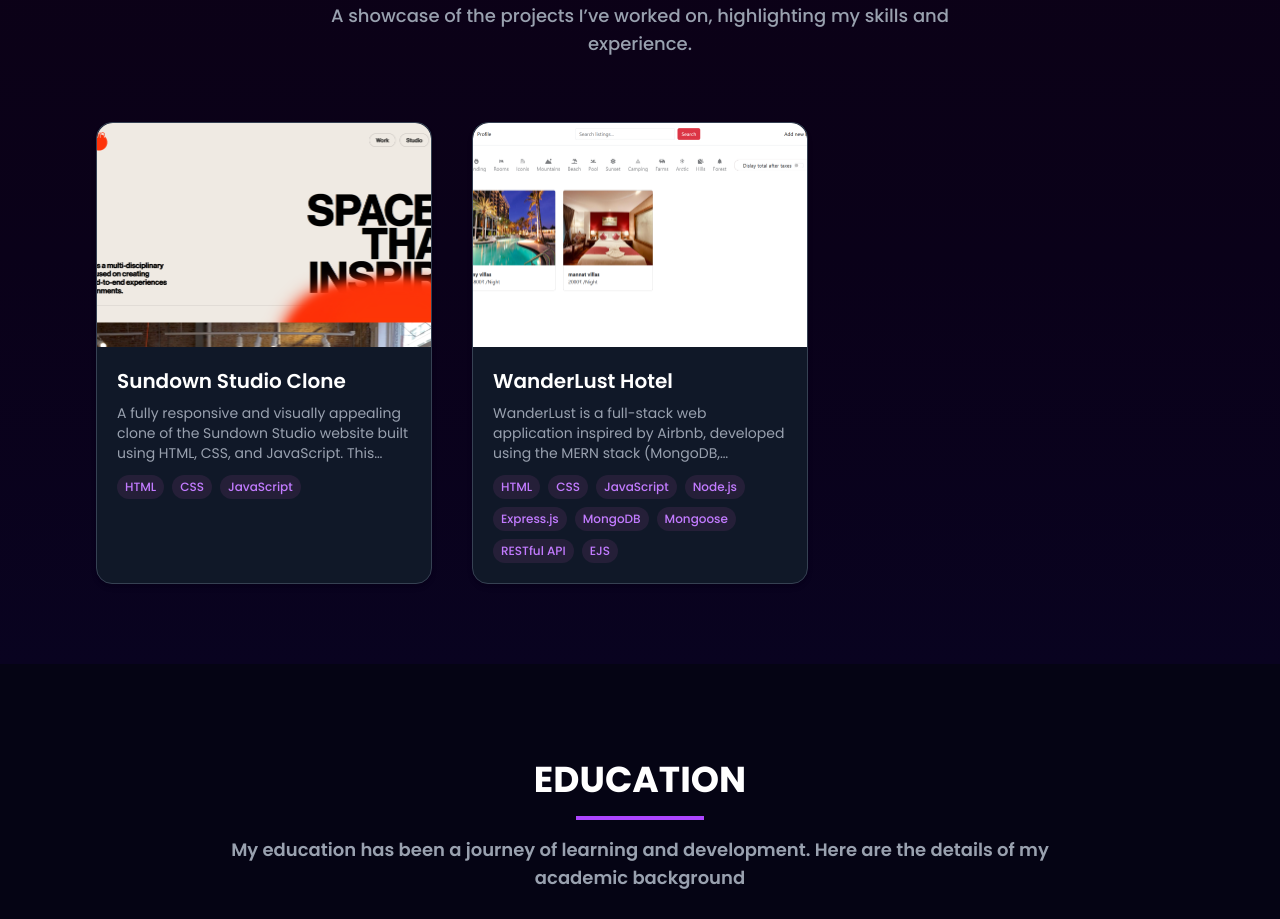
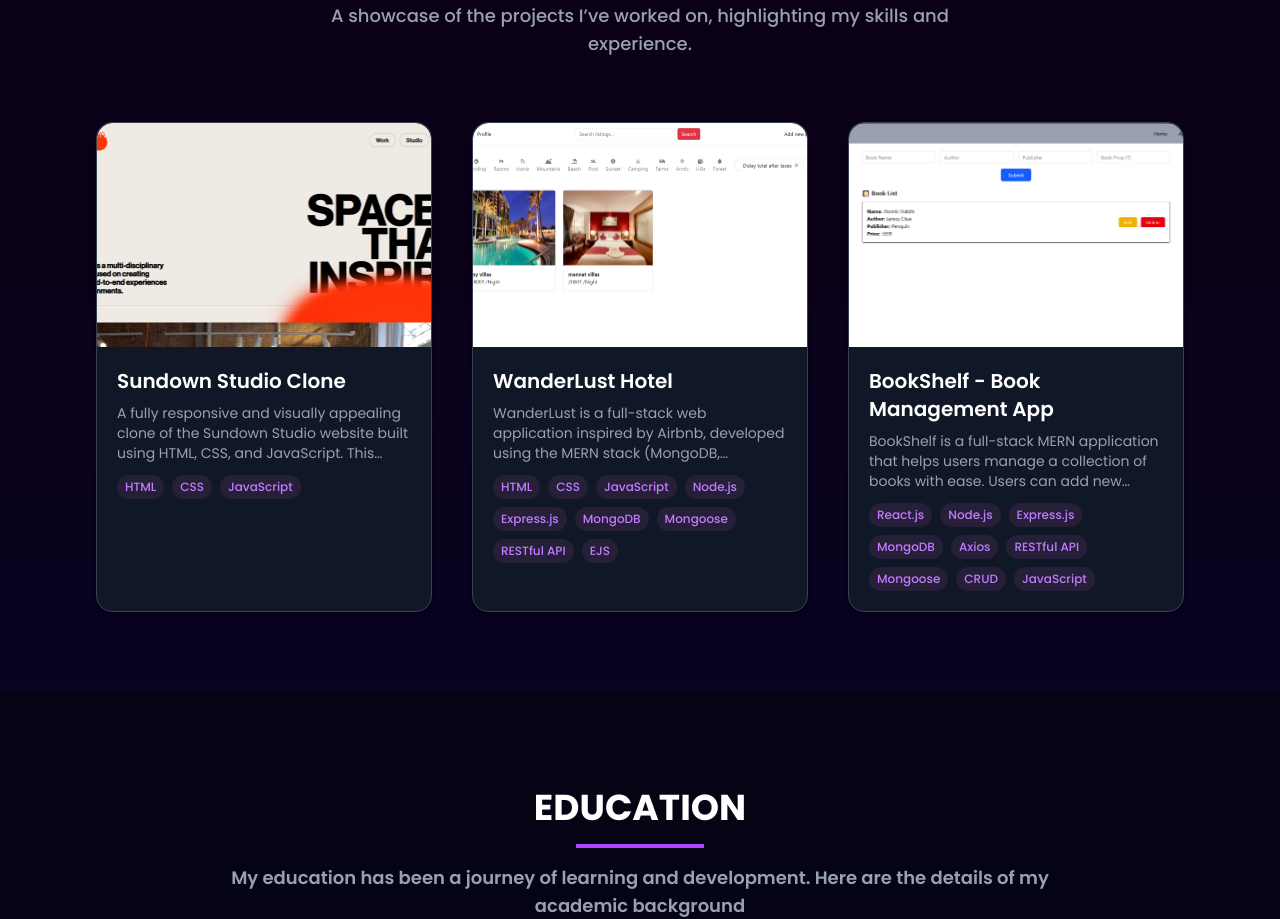
Before and after one commit to rehansari02/My-Portfolio, a React (Vite) app: page / in a window 1280 px wide. Shown: the part 1820-2739 px from the top of the page. Built offline with nearby package versions, Linux system fonts and the light colour scheme.

Commit message:
new Added project book maangement

```diff
--- a/src/constant.js
+++ b/src/constant.js
@@ -22,6 +22,7 @@ import UCC from "./assets/Education logo/Udhna.png";
 // Project
 import Sundown from "./assets/Work/Sundown.png";
 import Hotel from "./assets/Work/Airbnb.png";
+import Book from "./assets/Work/book-management.png";
 
 export const SkillsInfo = [
   {
@@ -118,4 +119,24 @@ export const projects = [
     github: "https://github.com/rehansari02/airbnb-final-ar.git",
     webapp: "https://airbnb-final-ar-1-clones.onrender.com/listings",
   },
+  {
+    id: 2,
+    title: "BookShelf - Book Management App",
+    description:
+      "BookShelf is a full-stack MERN application that helps users manage a collection of books with ease. Users can add new books with details like title, author, publisher, and price, update existing records, delete entries, and view the complete book list. Built using MongoDB, Express.js, React.js, and Node.js, the app features clean routing, RESTful APIs, and form validation for real-time interactions. Axios is used for API communication and the app is styled with responsive design principles.",
+    image: Book,
+    tags: [
+      "React.js",
+      "Node.js",
+      "Express.js",
+      "MongoDB",
+      "Axios",
+      "RESTful API",
+      "Mongoose",
+      "CRUD",
+      "JavaScript",
+    ],
+    github: "https://github.com/rehansari02/book-management.git",
+    webapp: "https://book-management-61re.vercel.app/",
+  },
 ];
```
Also changed, not shown: src/assets/Work/book-management.png (added).
